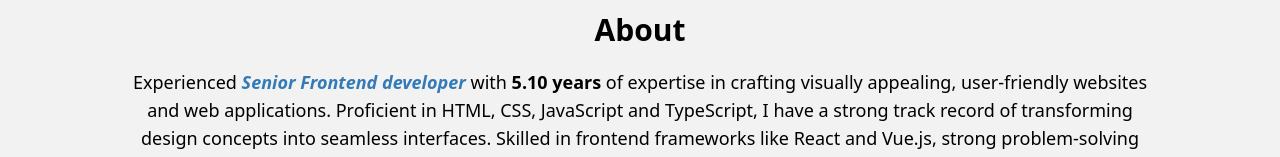
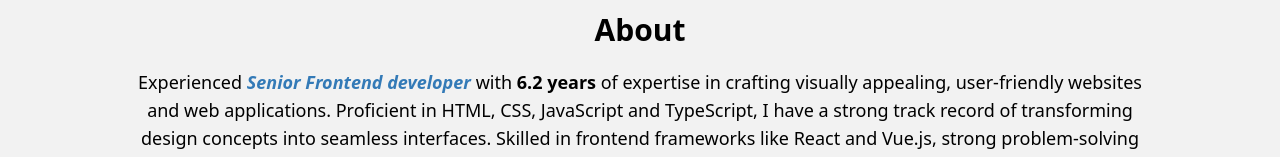
Before and after one commit to Nishu-Nishank/Portfolio-React, a React (Vite) app: page / in a window 1280 px wide. Shown: the part 640-797 px from the top of the page. Built offline with nearby package versions, Linux system fonts and the light colour scheme.

Commit message:
Update About.jsx

```diff
--- a/src/components/About.jsx
+++ b/src/components/About.jsx
@@ -9,7 +9,7 @@ const About = () => {
           Experienced{" "}
           <b className="text-[#337ab7] italic">Senior Frontend developer</b>{" "}
           with
-          <b> 5.10 years </b> of expertise in crafting visually appealing,
+          <b> 6.2 years </b> of expertise in crafting visually appealing,
           user-friendly websites and web applications. Proficient in HTML, CSS,
           JavaScript and TypeScript, I have a strong track record of
           transforming design concepts into seamless interfaces. Skilled in
```
